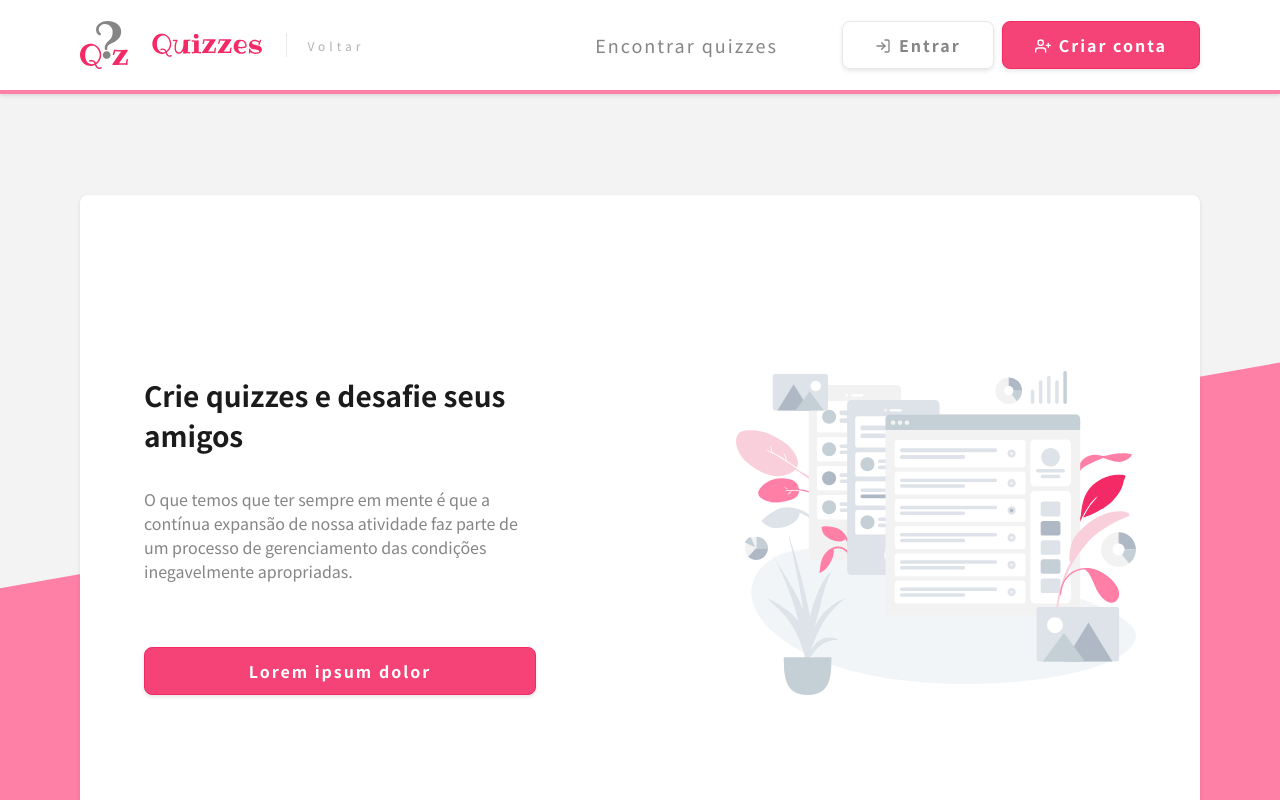
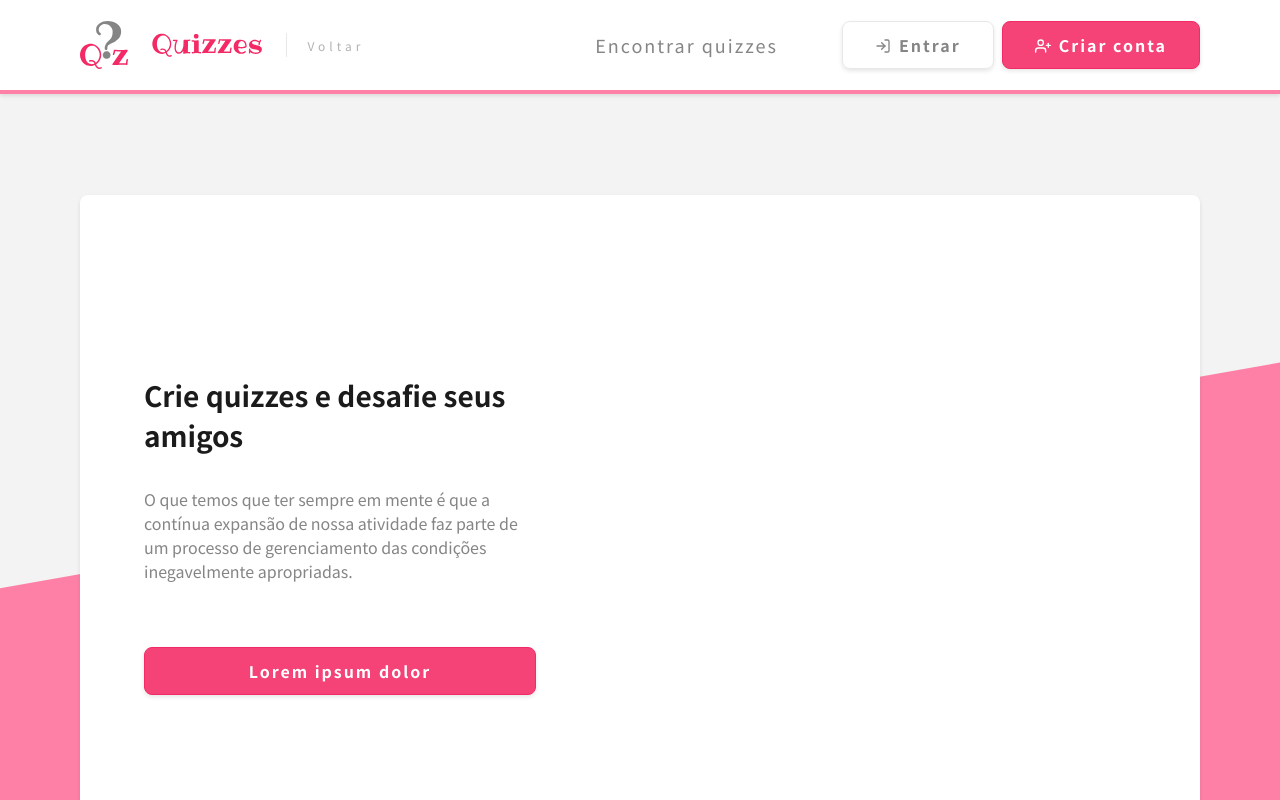
Before and after one commit to FelipeDecome/quizzer_frontend, a React (Create React App) app: page / in a window 1280 px wide. Shown: the top 800 px of the page. Built offline with nearby package versions, Linux system fonts and the light colour scheme.

Commit message:
Content wrapper done

```diff
--- a/src/components/ContentWrapper/styles.ts
+++ b/src/components/ContentWrapper/styles.ts
@@ -1,11 +1,43 @@
-import styled, { css } from 'styled-components';
+import styled, { css, keyframes } from 'styled-components';
+
+const AnimateOnLoadFromLeft = keyframes`
+  from {
+    opacity: 0;
+    transform: translateX(-8rem);
+  }
+
+  to {
+    opacity: 1;
+    transform: translateX(0);
+  }
+`;
+
+const AnimateOnLoadFromRight = keyframes`
+  from {
+    opacity: 0;
+    transform: translateX(8rem);
+  }
+
+  to {
+    opacity: 1;
+    transform: translateX(0);
+  }
+`;
 
 export const Content = styled.div`
   display: flex;
   flex-direction: column;
+
+  animation-name: ${AnimateOnLoadFromLeft};
+  animation-duration: 1s;
+  animation-fill-mode: forwards;
 `;
 
-export const Complement = styled.div``;
+export const Complement = styled.div`
+  animation-name: ${AnimateOnLoadFromRight};
+  animation-duration: 1s;
+  animation-fill-mode: forwards;
+`;
 
 export const Container = styled.div`
   ${props => {
@@ -14,10 +46,11 @@
     return css`
       width: 80%;
       height: 48rem;
-      padding: 0 15%;
+      padding: 0 10%;
 
       display: flex;
       align-items: center;
+      justify-content: center;
 
       background: ${pallete.complementsBoxes};
       border-radius: ${radius};
```
